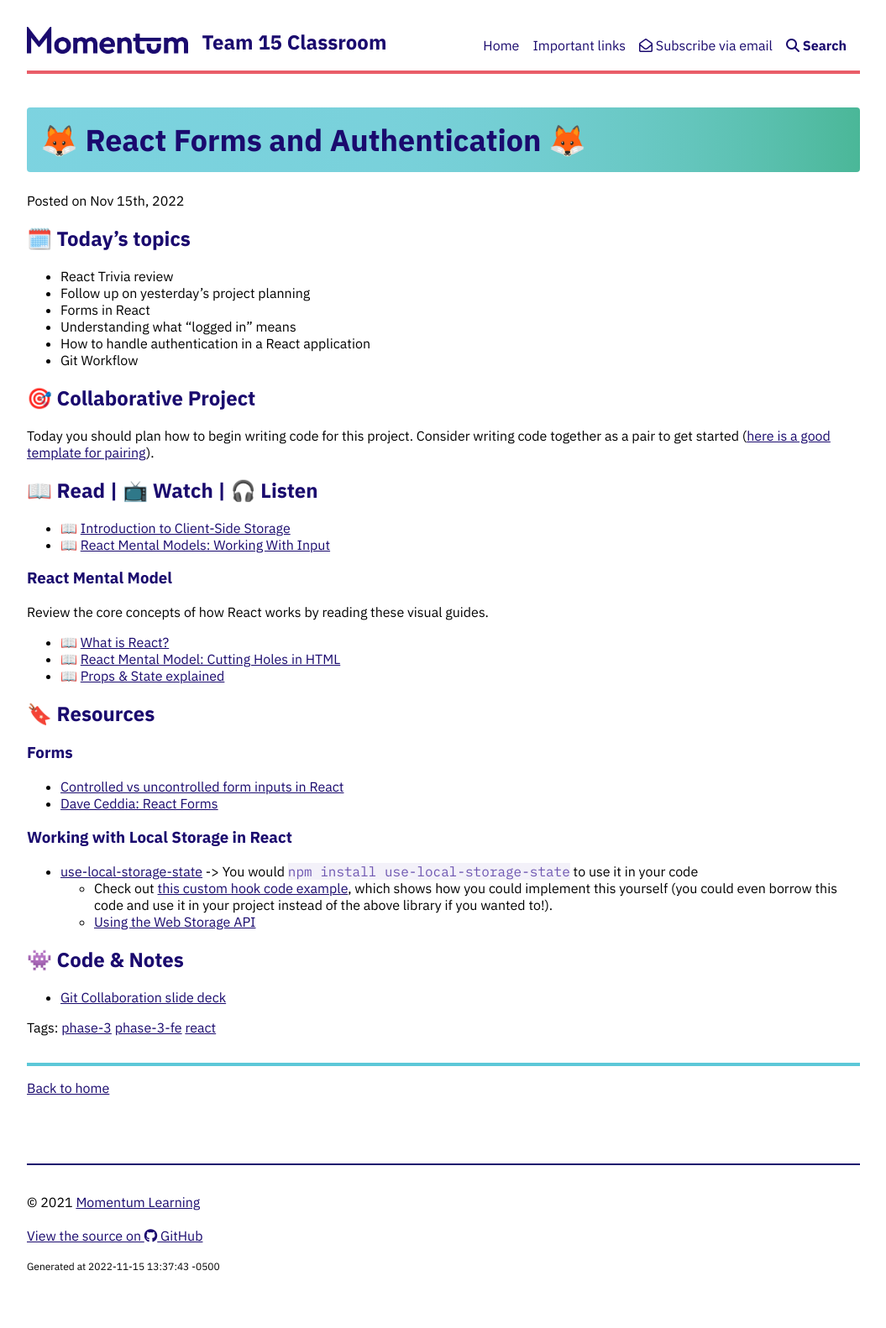
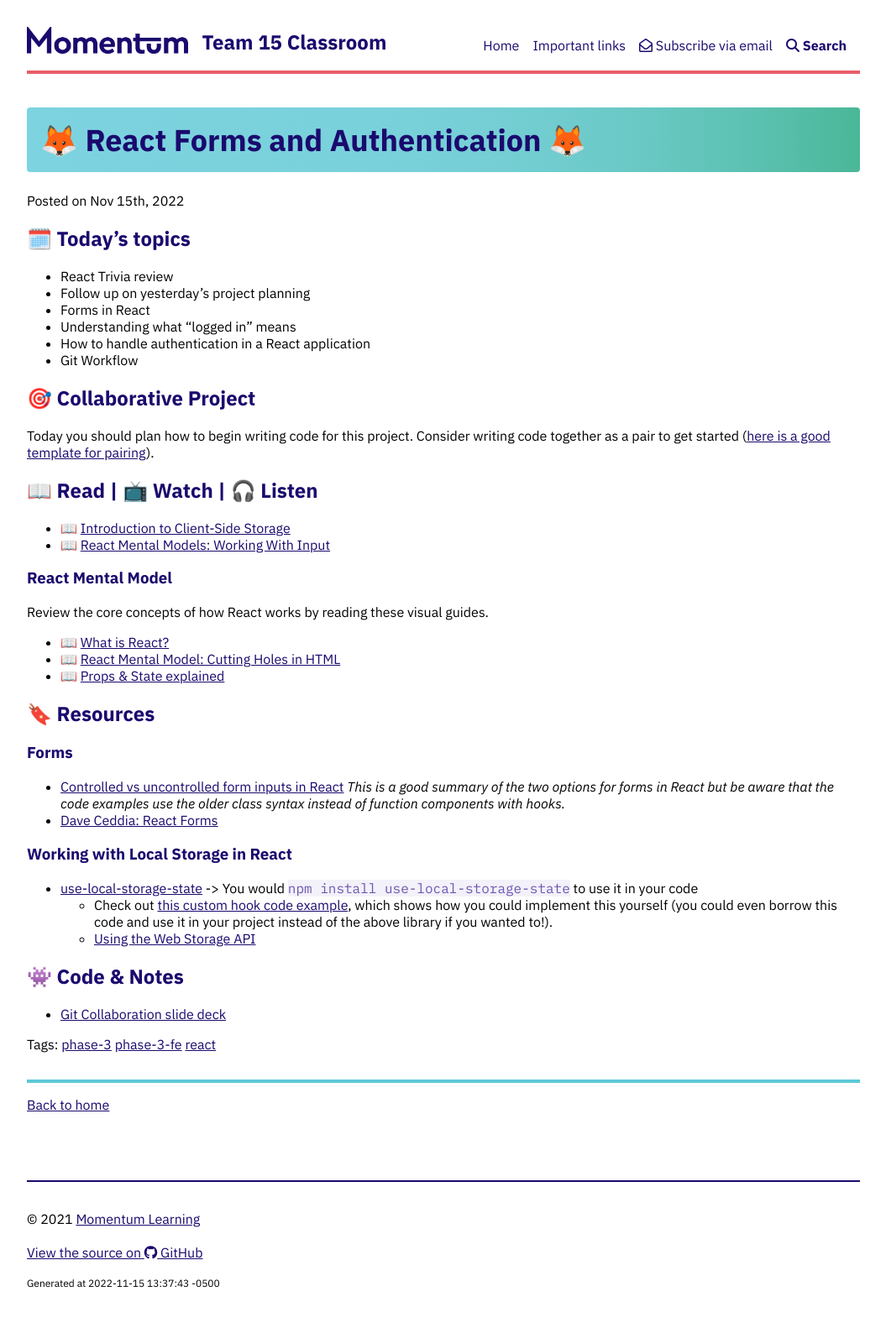
Before and after one commit to Momentum-Team-15/momentum-team-15.github.io, a Jekyll site: the page built from _posts/2022-11-15-fe-react-forms.md, in a window 1280 px wide. Shown: the whole page at 84% size, without its empty margins (112-1167 px from the left). Built offline with Jekyll 4.4.1, drawn with Linux system fonts in a browser that asks for light colours; nearby versions of some CDN libraries.

Commit message:
Add note about syntax

```diff
--- a/_posts/2022-11-15-fe-react-forms.md
+++ b/_posts/2022-11-15-fe-react-forms.md
@@ -34,7 +34,7 @@ Review the core concepts of how React works by reading these visual guides.
 
 ### Forms
 
-- [Controlled vs uncontrolled form inputs in React](https://goshakkk.name/controlled-vs-uncontrolled-inputs-react/)
+- [Controlled vs uncontrolled form inputs in React](https://goshakkk.name/controlled-vs-uncontrolled-inputs-react/) _This is a good summary of the two options for forms in React but be aware that the code examples use the older class syntax instead of function components with hooks._
 - [Dave Ceddia: React Forms](https://daveceddia.com/react-forms/)
 
 ### Working with Local Storage in React
```
